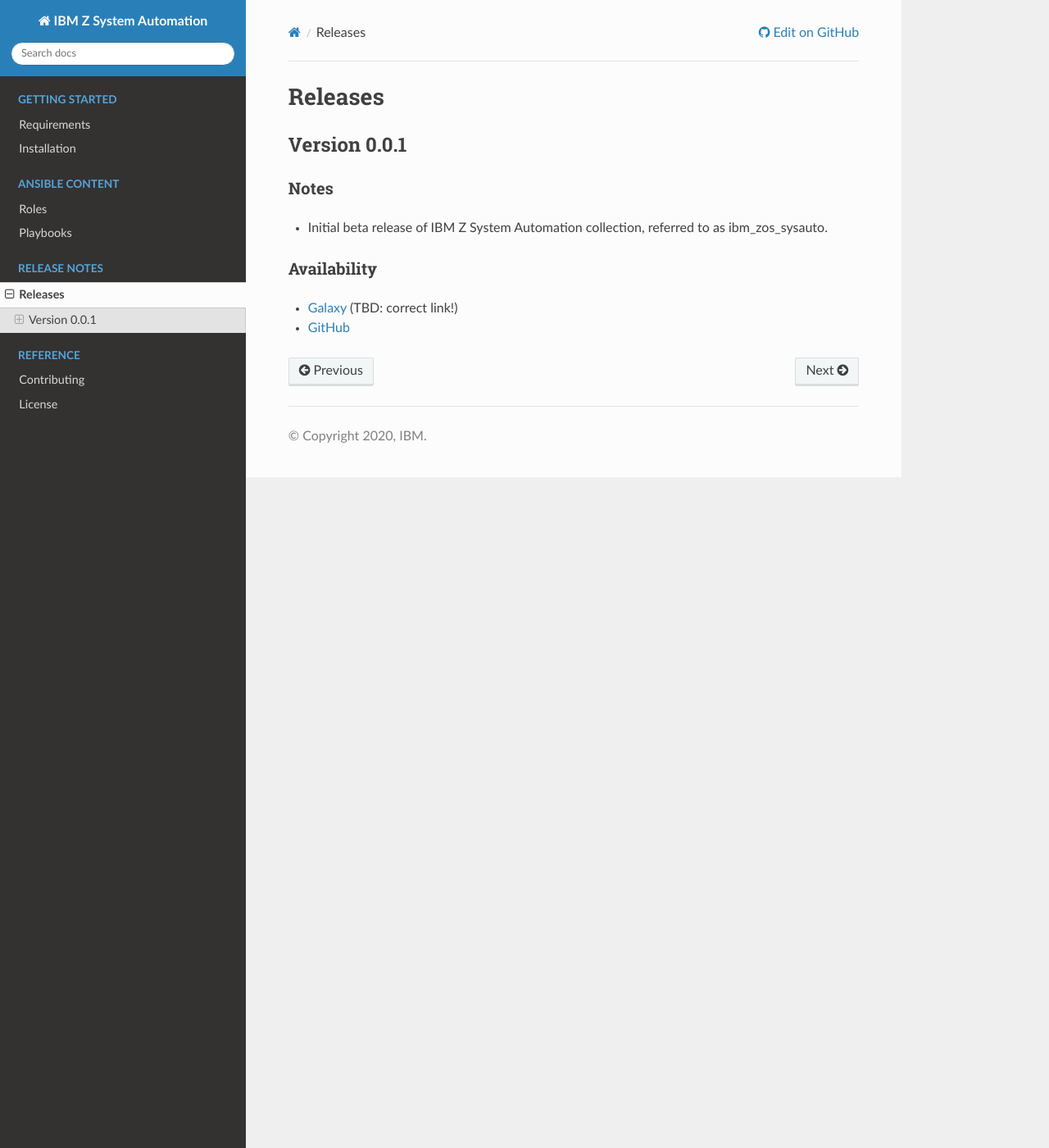
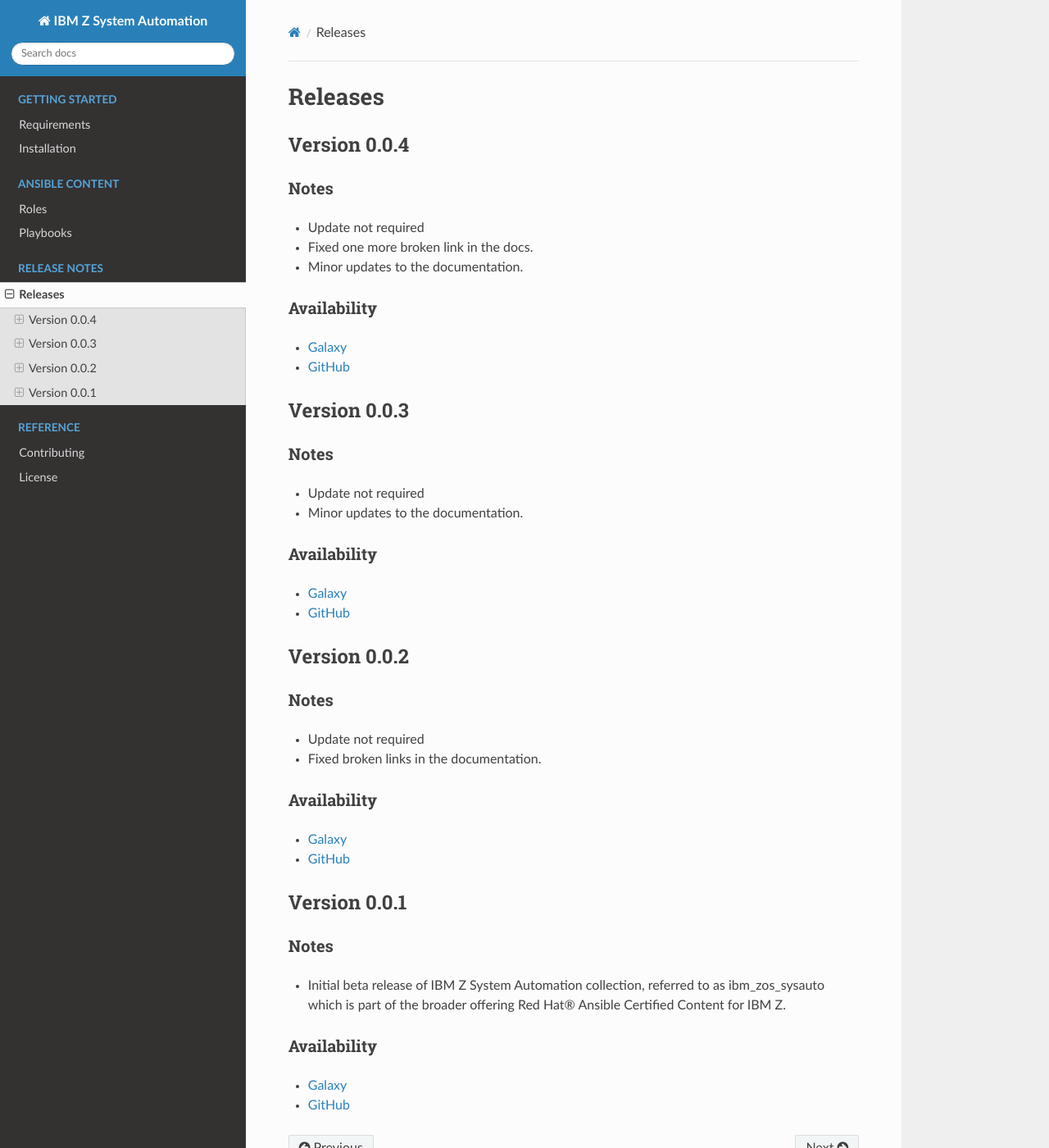
Before and after one commit to ansible-collections/ibm_zos_sysauto, a Sphinx documentation site: the page built from docs/source/release_notes.rst, in a window 1280 px wide and 1400 px high. Shown: the whole window at 82% size. Built offline with Sphinx 7.4.7 and the Read the Docs theme 2.0.0, drawn with Linux system fonts in a browser that asks for light colours.

Commit message:
fixes for issues regarding certification

```diff
--- a/docs/source/license.rst
+++ b/docs/source/license.rst
@@ -8,7 +8,5 @@ License
 
 Some portions of this collection are licensed under `Apache License, Version 2.0`_.
 
-See individual files for applicable licenses.
-
 .. _Apache License, Version 2.0:
     https://opensource.org/licenses/Apache-2.0
--- a/docs/source/release_notes.rst
+++ b/docs/source/release_notes.rst
@@ -6,25 +6,70 @@
 Releases
 ======================
 
+Version 0.0.4
+=============
+
+Notes
+-----
+
+* Update not required
+* Fixed one more broken link in the docs.
+* Minor updates to the documentation.
+
+Availability
+------------
+
+* `Galaxy`_
+* `GitHub`_
+
+Version 0.0.3
+=============
+
+Notes
+-----
+
+* Update not required
+* Minor updates to the documentation.
+
+Availability
+------------
+
+* `Galaxy`_
+* `GitHub`_
+
+Version 0.0.2
+=============
+
+Notes
+-----
+
+* Update not required
+* Fixed broken links in the documentation.
+
+Availability
+------------
+
+* `Galaxy`_
+* `GitHub`_
+
 Version 0.0.1
 =============
 
 Notes
 -----
 
-* Initial beta release of IBM Z System Automation collection, referred to as ibm_zos_sysauto.
+* Initial beta release of IBM Z System Automation collection, referred to as ibm_zos_sysauto
+  which is part of the broader offering Red Hat® Ansible Certified Content for IBM Z.
 
 Availability
 ------------
 
-* `Galaxy`_ (TBD: correct link!)
+* `Galaxy`_
 * `GitHub`_
 
-.. _v0.0.1:
-   https://github.com/ansible-collections/ibm_zos_sysauto
 
 .. _GitHub:
    https://github.com/ansible-collections/ibm_zos_sysauto
 
 .. _Galaxy:
-   https://galaxy.ansible.com
+   https://galaxy.ansible.com/ibm/ibm_zos_sysauto
--- a/docs/source/roles.rst
+++ b/docs/source/roles.rst
@@ -10,9 +10,6 @@ The **IBM Z System Automation collection** contains roles that can be used in a
 resources in an environment that is automated by `IBM Z System Automation`_. These roles greatly simplify the use of the services provided
 by the IBM Z System Automation Operations REST server in custom playbooks.
 
-Role Reference
-==============
-
 The **IBM Z System Automation collection** provides two roles. Reference material for each role contains documentation on how to
 use certain roles in your playbook.
 
--- /dev/null
+++ b/docs/templates/breadcrumbs.html
@@ -0,0 +1,4 @@
+{%- extends "sphinx_rtd_theme/breadcrumbs.html" %}
+
+{% block breadcrumbs_aside %}
+{% endblock %}
--- a/galaxy.yml
+++ b/galaxy.yml
@@ -7,7 +7,7 @@ namespace: ibm
 name: ibm_zos_sysauto
 
 # The version of the collection.
-version: 0.0.3
+version: 0.0.4
 
 # Collection README file
 readme: README.md
@@ -29,7 +29,6 @@ tags:
   - z
   - zos
   - z_os
-  - mvs
   - zos_sa
   - ibm_zos_sa
   - system_automation
@@ -38,7 +37,8 @@ tags:
 repository: https://github.com/ansible-collections/ibm_zos_sysauto
 
 # The URL to any online docs
-documentation: https://ansible-collections.github.io/ibm_zos_sysauto/index.html
+# https://ibm.github.io/z_ansible_collections_doc/index.html
+documentation: https://ansible-collections.github.io/ibm_zos_sysauto
 
 # The URL to the homepage of the collection/project
 homepage: https://www.ibm.com/support/knowledgecenter/SSWRCJ_4.2.0/com.ibm.safos.doc_4.2/kc_welcome-444.html
```
Also changed, not shown: docs/ansible_content.rst (added, +26 -0 lines), 2 other files.
